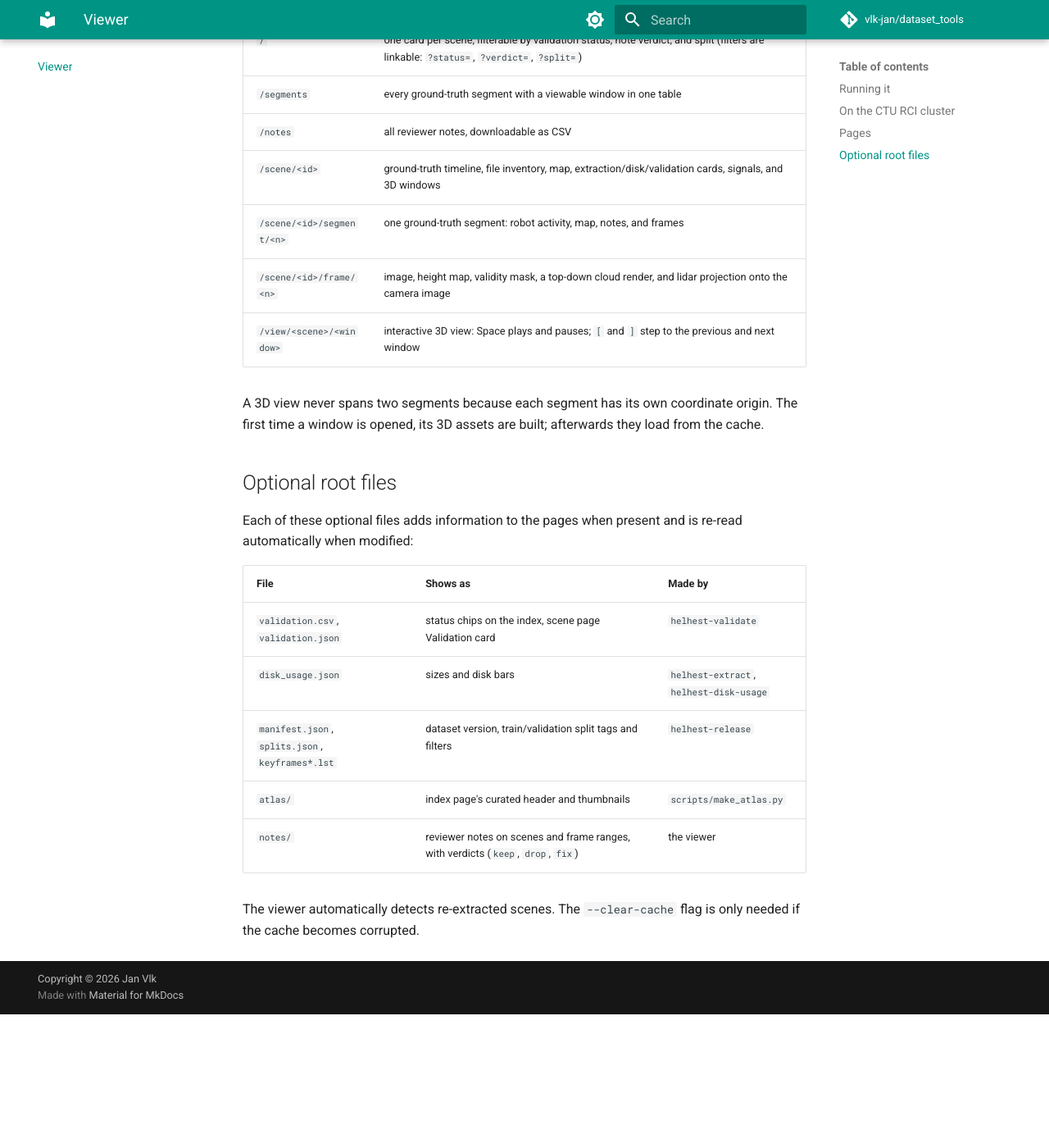
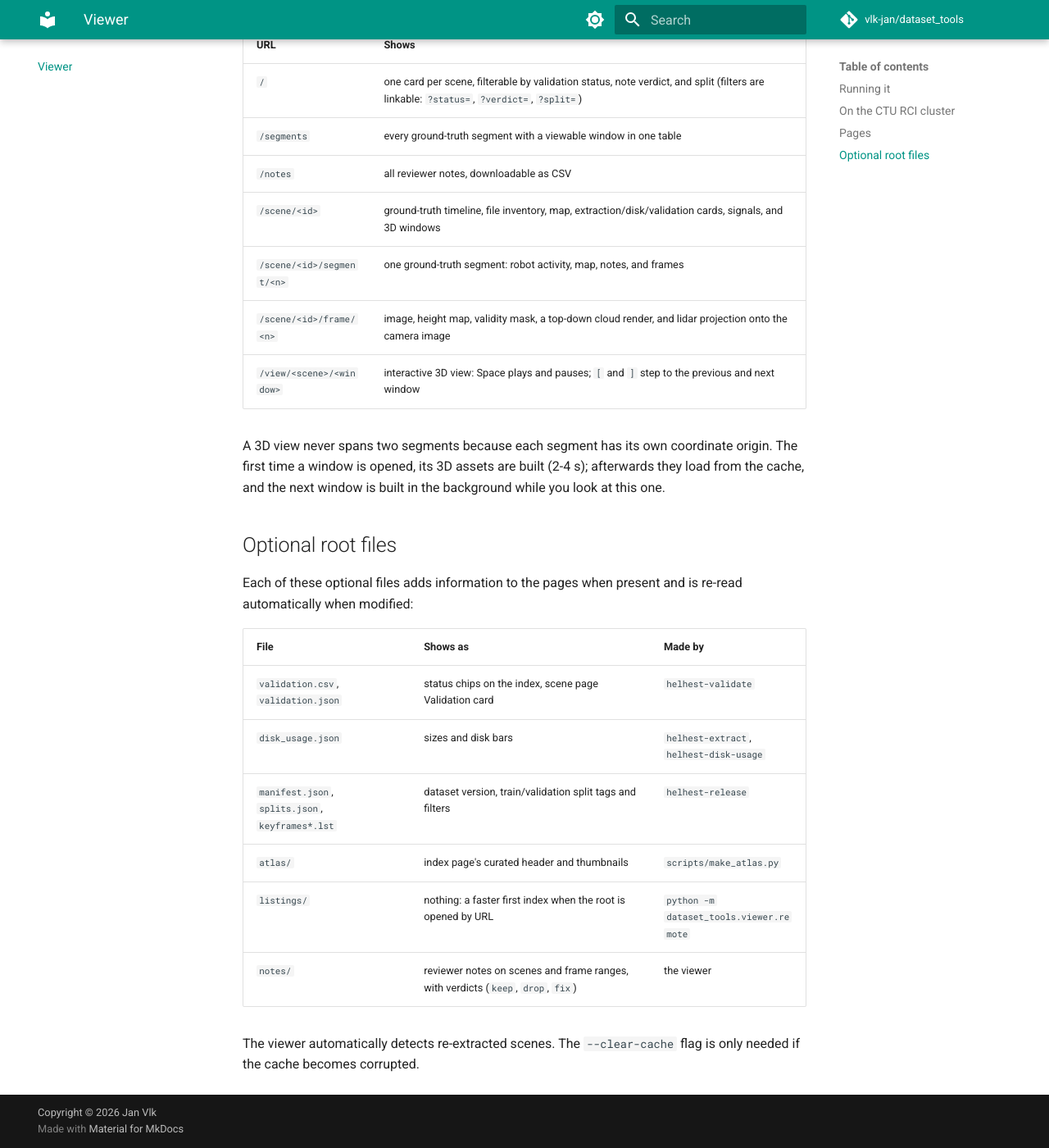
Before and after one commit to vlk-jan/dataset_tools, an MkDocs documentation site: the page built from docs/viewer.md, in a window 1280 px wide and 1400 px high, scrolled down 2637 px. Shown: the whole window at 82% size. Built offline with MkDocs 1.6.1 and Material for MkDocs 9.7.7, drawn with Linux system fonts in a browser that asks for light colours; comment, search, counter and statistics services are not loaded; before the commit the page ends 3874 px from its top, so only the background shows below that; some of the changed text lies outside the part shown.

Commit message:
Docs: viewer performance after the speedups
VIEWER.md's Performance section gains the threaded probe, the listed-only
mirror and published listings, build times, reduced-size JPEG decode and
the compressed tunnel; viewer.md says how to publish listings/ and how
long a first window build takes.

````diff
--- a/docs/viewer.md
+++ b/docs/viewer.md
@@ -22,7 +22,11 @@
 ```
 
 When a root is provided as a URL, files are mirrored into the local cache as
-you browse, and reviewer notes default to `<cache-dir>/notes`.
+you browse, and reviewer notes default to `<cache-dir>/notes`. The first index
+lists every scene's per-frame directories (about 15 s for the 36-scene public
+release); a root published with `listings/`, written by
+`python -m dataset_tools.viewer.remote /path/to/root` just before publishing,
+needs one request per scene for that instead.
 `scripts/viewer_public.sh [viewer flags]` starts the viewer on the public
 release and opens a browser; `VIEWER_URL` points it at another root.
 
@@ -94,8 +98,9 @@
 | `/view/<scene>/<window>` | interactive 3D view: Space plays and pauses; `[` and `]` step to the previous and next window |
 
 A 3D view never spans two segments because each segment has its own coordinate
-origin. The first time a window is opened, its 3D assets are built; afterwards
-they load from the cache.
+origin. The first time a window is opened, its 3D assets are built (2-4 s);
+afterwards they load from the cache, and the next window is built in the
+background while you look at this one.
 
 ## Optional root files
 
@@ -108,6 +113,7 @@
 | `disk_usage.json` | sizes and disk bars | `helhest-extract`, `helhest-disk-usage` |
 | `manifest.json`, `splits.json`, `keyframes*.lst` | dataset version, train/validation split tags and filters | `helhest-release` |
 | `atlas/` | index page's curated header and thumbnails | `scripts/make_atlas.py` |
+| `listings/` | nothing: a faster first index when the root is opened by URL | `python -m dataset_tools.viewer.remote` |
 | `notes/` | reviewer notes on scenes and frame ranges, with verdicts (`keep`, `drop`, `fix`) | the viewer |
 
 The viewer automatically detects re-extracted scenes. The `--clear-cache` flag
````
Also changed, not shown: docs/VIEWER.md (+14 -2 lines).
